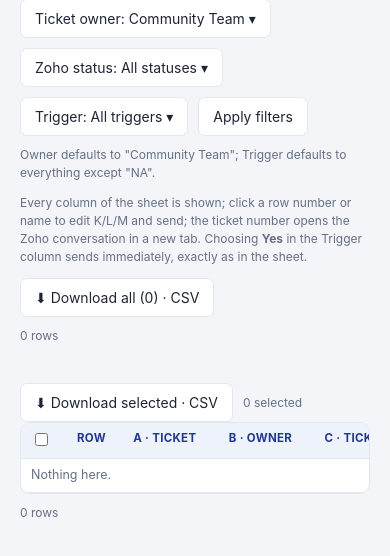
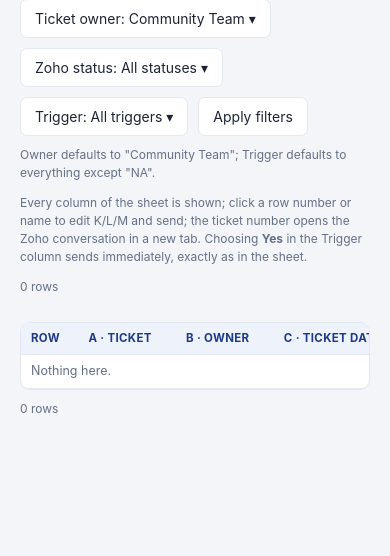
Before and after one commit to addictivelearn-operations/Community-Ops, a FastAPI app: page /replies in a window 390 px wide; the page is wider, and only the part inside the window is pictured. Shown: the part 236-792 px from the top of that part. Run offline with FastAPI, Linux system fonts and the light colour scheme; the visitor is signed in with stand-in values (Sample User, id 1); tables that the repository leaves empty hold one stand-in row (values such as "Sample post").

Commit message:
Restrict CSV download and row-selection to superuser on both list pages
Kawal, 24 Sep 2026: "Download all/selected CSV" and the underlying
row-checkbox selection are now superuser-only on both Ticket replies
and Refunds -- a bulk export of names/emails/phones is more sensitive
than viewing the same rows one at a time on screen, same reasoning
already applied to +Add test entry and Delete selected.

- Backend: /replies/export.csv, /replies/export-selected.csv,
  /refunds/export.csv, /refunds/export-selected.csv now depend on
  require_superuser instead of require_user -- an editor hitting any
  of these directly gets a 403, not just a hidden button.
- Templates: the Download-all link, the whole bulk-actions row, and
  the checkbox column (header + every row) only render for is_superuser;
  the empty-state colspan adjusts accordingly for either case.

Verified end-to-end: an editor gets 403 on all four routes and sees no
download link, no checkboxes, and no bulk-actions row on either page;
the superuser sees and can use all of it as before.

Co-Authored-By: Claude Sonnet 5 <noreply@anthropic.com>

```diff
--- a/app/main.py
+++ b/app/main.py
@@ -309,9 +309,11 @@ def refunds_list(request: Request, u: User = Depends(require_user)):
 
 
 @app.get("/refunds/export.csv")
-def refunds_export(request: Request, u: User = Depends(require_user)):
+def refunds_export(request: Request, u: User = Depends(require_superuser)):
     """?scope=page exports just the current page (same slice paginate() would
-    show); anything else exports every row matching the current view/search."""
+    show); anything else exports every row matching the current view/search.
+    Superuser only (24 Sep 2026) -- a bulk export of names/emails/phones is
+    more sensitive than viewing the same rows one at a time on screen."""
     rows, view, _ = _filtered_refunds(request)
     if request.query_params.get("scope") == "page":
         rows = paginate(request, rows)["rows"]
@@ -320,7 +322,7 @@ def refunds_export(request: Request, u: User = Depends(require_user)):
 
 
 @app.post("/refunds/export-selected.csv")
-def refunds_export_selected(ids: list[int] = Form([]), u: User = Depends(require_user)):
+def refunds_export_selected(ids: list[int] = Form([]), u: User = Depends(require_superuser)):
     if not ids:
         return back("/refunds", "No rows selected to download.", False)
     id_set = set(ids)
@@ -571,10 +573,12 @@ def replies_list(request: Request, u: User = Depends(require_user)):
 
 
 @app.get("/replies/export.csv")
-def replies_export(request: Request, u: User = Depends(require_user)):
+def replies_export(request: Request, u: User = Depends(require_superuser)):
     """?scope=page exports just the current page (same slice paginate() would
     show); anything else exports every row matching the current view/search/
-    owner/status/trigger."""
+    owner/status/trigger. Superuser only (24 Sep 2026) -- a bulk export of
+    names/emails/phones is more sensitive than viewing the same rows one at
+    a time on screen."""
     ft = _filtered_tickets(request)
     rows = ft["rows"]
     if request.query_params.get("scope") == "page":
@@ -584,7 +588,7 @@ def replies_export(request: Request, u: User = Depends(require_user)):
 
 
 @app.post("/replies/export-selected.csv")
-def replies_export_selected(ids: list[int] = Form([]), u: User = Depends(require_user)):
+def replies_export_selected(ids: list[int] = Form([]), u: User = Depends(require_superuser)):
     if not ids:
         return back("/replies", "No rows selected to download.", False)
     id_set = set(ids)
--- a/app/templates/replies.html
+++ b/app/templates/replies.html
@@ -66,27 +66,29 @@
 </form>
 <p class="small mute">Every column of the sheet is shown; click a row number or name to edit K/L/M and send; the ticket number opens the Zoho conversation in a new tab.
   Choosing <b>Yes</b> in the Trigger column sends immediately, exactly as in the sheet.</p>
+{% if is_superuser %}
 <div class="actions">
   <a class="btn" href="/replies/export.csv?view={{ view }}&amp;q={{ q | urlencode }}{{ filters_qs }}">⬇ Download all ({{ total }}) · CSV</a>
 </div>
+{% endif %}
 {% include "_pager.html" %}
 {% include "_scrollsync.html" %}
 <form id="bulk-form" method="post" action="/replies/export-selected.csv">
+{% if is_superuser %}
 <div class="actions">
   <button type="submit" onclick="return bulkGuard(this)">⬇ Download selected · CSV</button>
-  {% if is_superuser %}
   <button type="submit" formaction="/replies/bulk-delete" class="danger"
           onclick="return bulkGuard(this) &amp;&amp; confirm('Delete the selected row(s)? This cannot be undone.');">🗑 Delete selected</button>
-  {% endif %}
   <span class="small mute" id="bulk-count">0 selected</span>
 </div>
+{% endif %}
 <div class="scroll">
 <table class="grid">
-<thead><tr><th><input type="checkbox" id="check-all" title="Select all on this page"></th><th>Row</th>{% for col, label in headers %}<th title="Column {{ col }}">{{ col }} · {{ label }}</th>{% endfor %}</tr></thead>
+<thead><tr>{% if is_superuser %}<th><input type="checkbox" id="check-all" title="Select all on this page"></th>{% endif %}<th>Row</th>{% for col, label in headers %}<th title="Column {{ col }}">{{ col }} · {{ label }}</th>{% endfor %}</tr></thead>
 <tbody>
 {% for t in rows %}
 <tr>
-  <td><input type="checkbox" name="ids" value="{{ t.row }}" class="row-check"></td>
+  {% if is_superuser %}<td><input type="checkbox" name="ids" value="{{ t.row }}" class="row-check"></td>{% endif %}
   <td><a href="/replies/{{ t.row }}">{{ t.row }}</a></td>
   <td class="nowrap"><a href="/tickets/{{ t.ticket }}" target="_blank" rel="noopener" title="Opens the Zoho conversation in a new tab">#{{ t.ticket }} ↗</a></td>
   <td>{{ t.owner }}</td>
@@ -130,7 +132,7 @@
   <td>{{ t.zoho_status }}</td>
 </tr>
 {% else %}
-<tr><td colspan="{{ headers | length + 2 }}" class="mute">Nothing here.</td></tr>
+<tr><td colspan="{{ headers | length + (2 if is_superuser else 1) }}" class="mute">Nothing here.</td></tr>
 {% endfor %}
 </tbody>
 </table>
```
Also changed, not shown: app/templates/refunds.html (+7 -5 lines).
